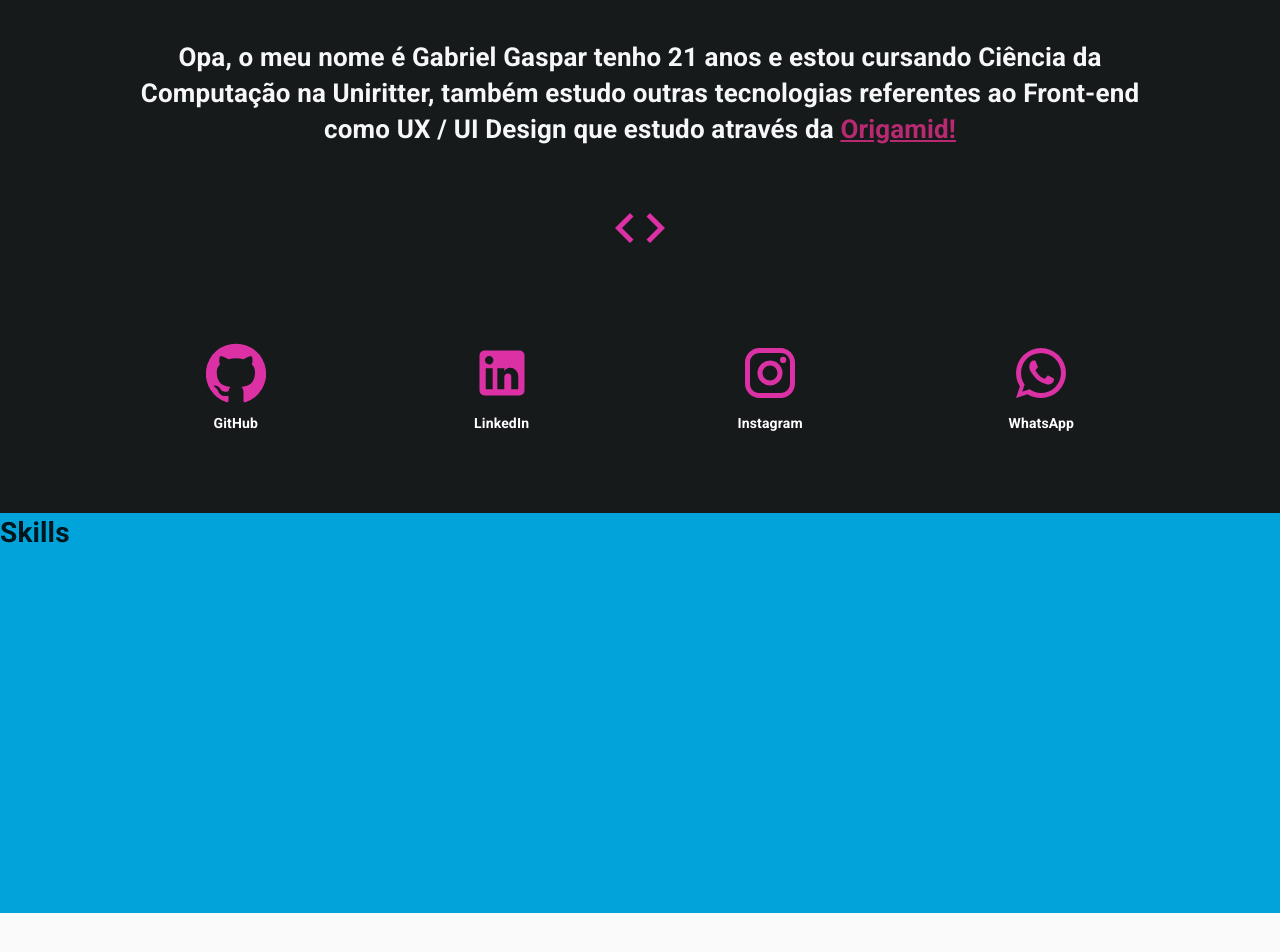
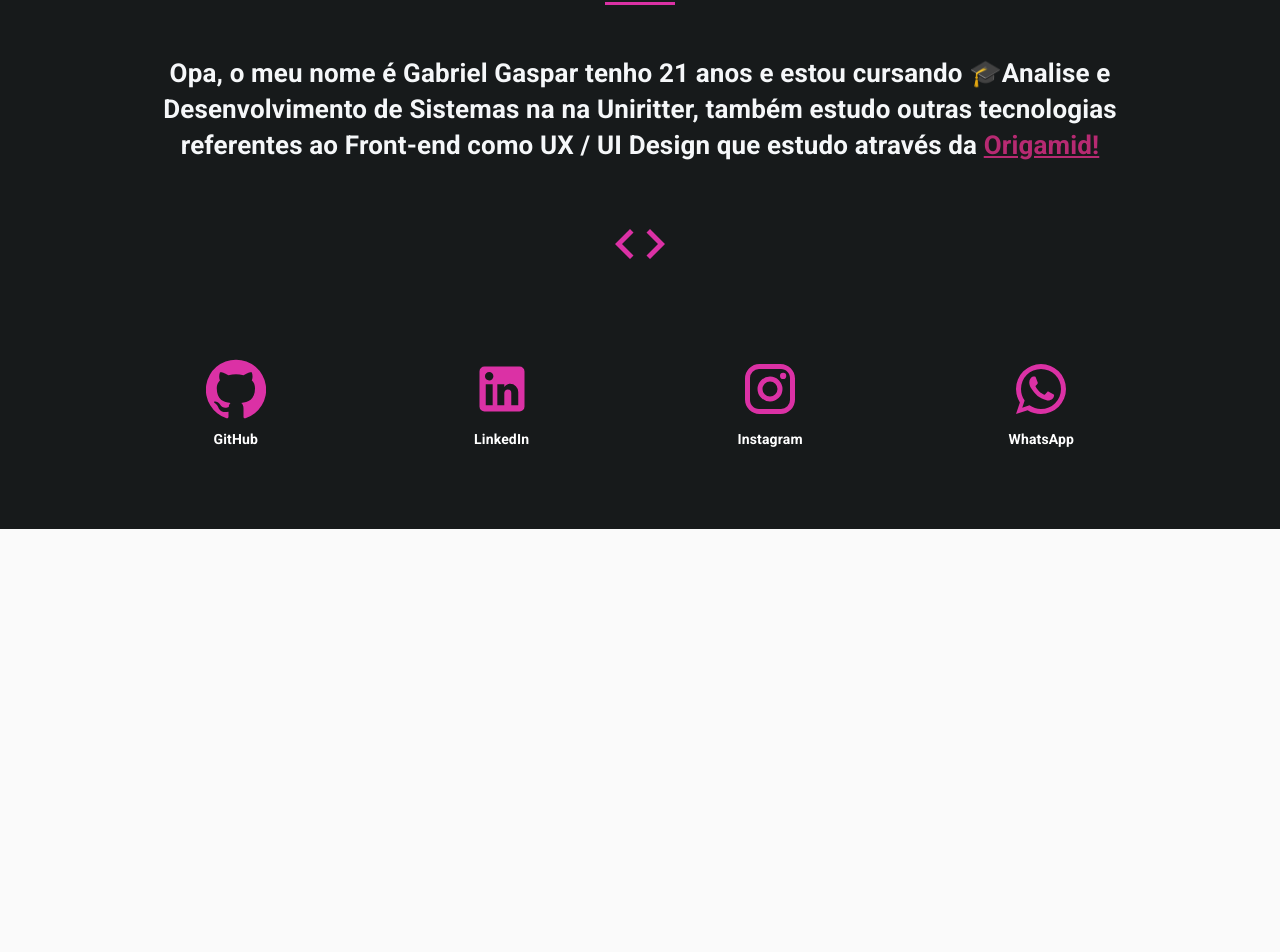
Before and after one commit to gabrielgaspar0208/portfolio, a React (Create React App) app: page / in a window 1280 px wide. Shown: the part 1064-2016 px from the top of the page. Built offline with nearby package versions, Linux system fonts and the light colour scheme; a web font is replaced by a local one.

Commit message:
change: componentes modificados.

```diff
--- a/src/components/About.tsx
+++ b/src/components/About.tsx
@@ -15,7 +15,7 @@ function About() {
       <section className="sobre-title">
           <div className="texto-sobre">
               <h2>Quem eu sou?</h2>
-               <p>Opa, o meu nome é Gabriel Gaspar tenho 21 anos e estou cursando Ciência da Computação
+               <p>Opa, o meu nome é Gabriel Gaspar tenho 21 anos e estou cursando 🎓Analise e Desenvolvimento de Sistemas na
                 na <strong>Uniritter</strong>, também estudo outras tecnologias referentes ao Front-end
                 como <strong>UX / UI Design</strong> que estudo através da <a target="_blank" href="https://www.origamid.com/">Origamid!</a>
                </p>
--- a/src/components/Skills.tsx
+++ /dev/null
@@ -1,14 +0,0 @@
-import '../styles/skills.scss';
-import wave from '../assets/images/wave.svg';
-import { CardActionArea } from '@material-ui/core';
-import htmlIcon from '../assets/images/html.svg';
-
-function Skills() {
-  return (
-    <div className="skills-container">
-      <h1>Skills</h1>
-    </div>
-  );
-}
-
-export default Skills;
--- a/src/components/nav/Navbar.tsx
+++ b/src/components/nav/Navbar.tsx
@@ -15,6 +15,7 @@ import DrawerComponent from "./Drawer";
 const useStyles = makeStyles((theme) => ({
   nav: {
     background: "#171A1B",
+    padding: "8px",
 
   },
   navlinks: {
--- a/src/pages/Home.tsx
+++ b/src/pages/Home.tsx
@@ -4,7 +4,6 @@ import { makeStyles, useTheme } from "@material-ui/core";
 import { fontSize } from '@mui/system';
 import Intro from '../components/Intro';
 import About from '../components/About';
-import Skills from '../components/Skills';
 import Projects from '../components/Projects';
 import Navbar from '../components/nav/Navbar';
 
@@ -14,7 +13,6 @@ function Home() {
       <Navbar />
       <Intro />
       <About />
-      <Skills />
       <Projects />
     </main>
   );
--- a/src/styles/skills.scss
+++ /dev/null
@@ -1,29 +0,0 @@
-
-.skills-container {
-  height: 400px;
-  width: 100%;
-  background-color: #00a4da;
-
-    img {
-      width: 100%;
-      height: auto;
-      animation: wave 7s cubic-bezier( 0.36, 0.45, 0.63, 0.53) infinite;
-      transform: translate3d(0, 0, 0);
-      overflow-x: hidden;
-      }
-
-   }
-   @keyframes wave {
-    0%, 100% {
-      transform: translate3d(0,-10px,0);
-    }
-    50% {
-      transform: translate3d(0,10px,0);
-    }
-  }
-
-.card {
-    img {
-      height: 30px;
-    }
-}
```
